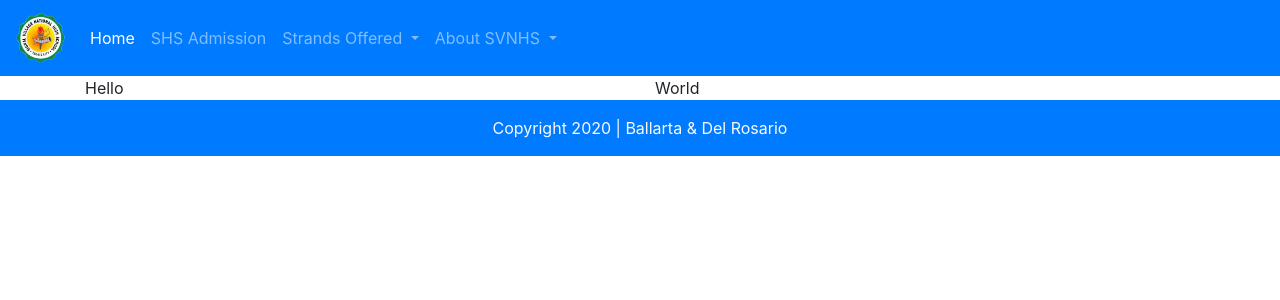
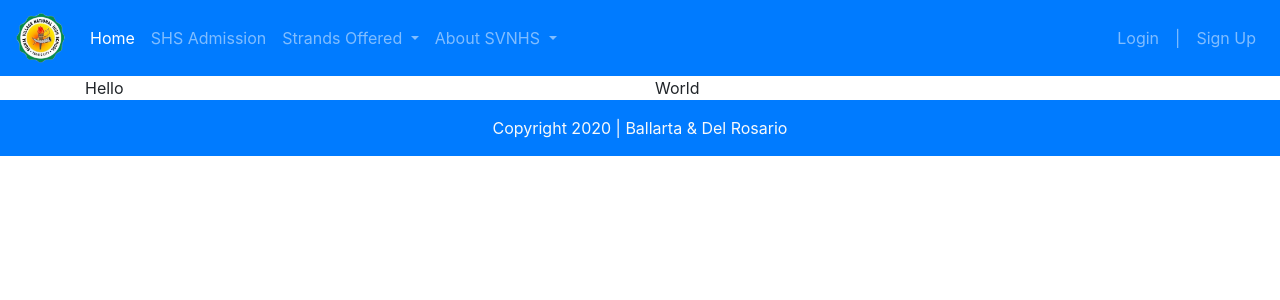
Before and after one commit to SVNHS-Enroll/Enroll, a CodeIgniter app: page /database/ in a window 1280 px wide. Shown: the top 300 px of the page. Run offline with CodeIgniter, Linux system fonts and the light colour scheme.

Commit message:
header mod

```diff
--- a/application/views/header.php
+++ b/application/views/header.php
@@ -1,4 +1,4 @@
-<nav class="navbar navbar-expand-lg navbar-dark bg-primary">
+<nav class="navbar stick-top navbar-expand-lg navbar-dark bg-primary">
     <a class="navbar-brand" href="#">
         <img src="<?= base_url()?>images/SVNHSLogo.png" width="50" height="50" alt="">
     </a>
@@ -40,5 +40,16 @@
                 </div>
             </li>
         </ul>
+        <ul class="navbar-nav navbar-right">
+            <li class="nav-item">
+                <a class="nav-link" href="<?php base_url();?>">Login<span class="sr-only"></span></a>
+            </li>
+            <li class="nav-item">
+                <a class="nav-link">|<span class="sr-only"></span></a>
+            </li>
+            <li class="nav-item">
+                <a class="nav-link" href="<?php base_url();?>">Sign Up<span class="sr-only"></span></a>
+            </li>
+        </ul>
     </div>
 </nav>
```
